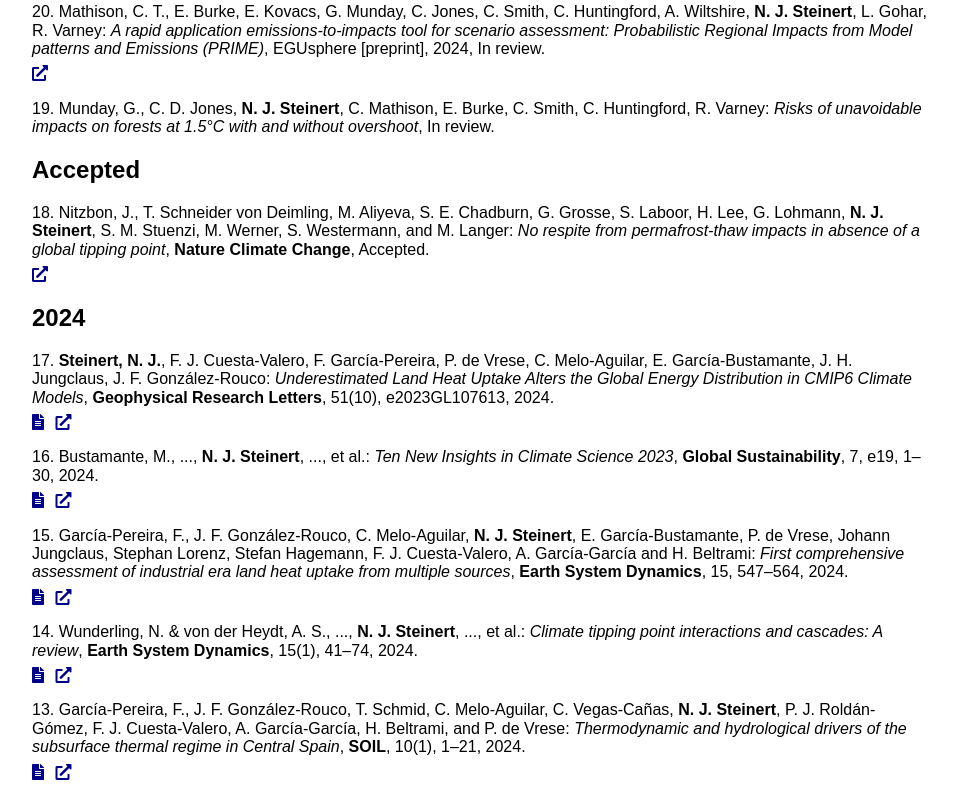
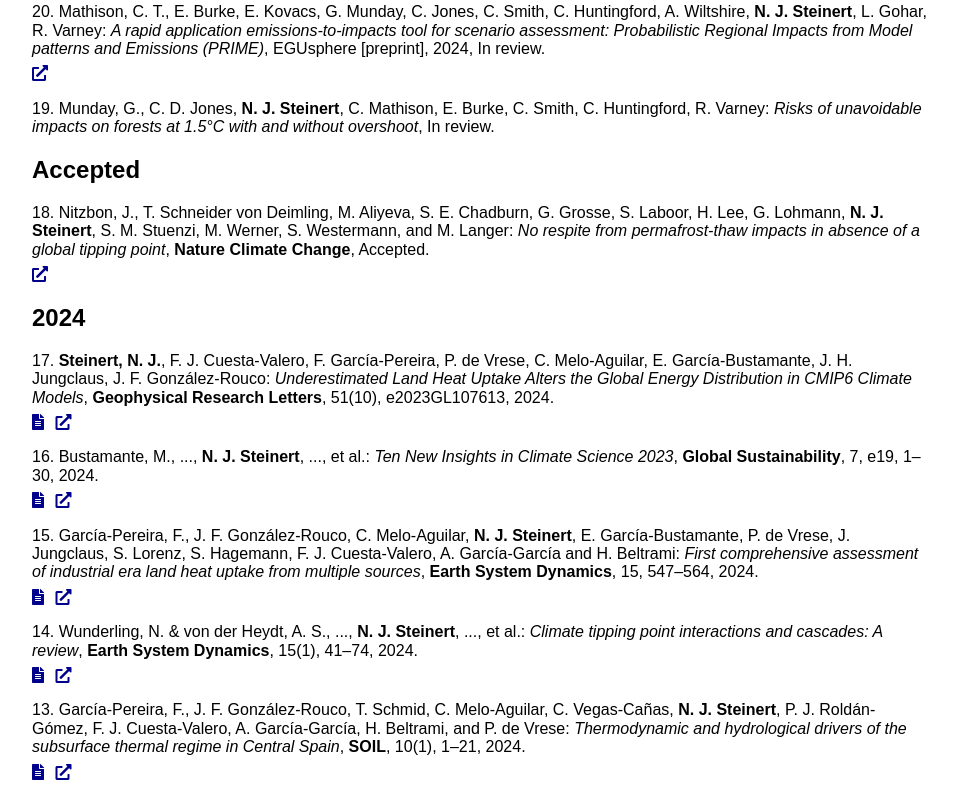
Before and after one commit to normansteinert/normansteinert.github.io, a plain HTML site: page publications.html in a window 1280 px wide. Shown: the part 371-1178 px from the top of the page, without its empty margins (160-1117 px from the left). Drawn offline with Linux system fonts and the light colour scheme; some icons are missing.

```diff
--- a/publications.html
+++ b/publications.html
@@ -81,7 +81,7 @@
         <a href="https://doi.org/10.1017/sus.2023.25" title="Article"><i class="fa fa-external-link-alt"></i></a>
         </p>
 
-        <p>15. Garc&iacute;a-Pereira, F., J. F. Gonz&aacute;lez-Rouco, C. Melo-Aguilar, <strong>N. J. Steinert</strong>, E. Garc&iacute;a-Bustamante, P. de Vrese,  Johann Jungclaus, Stephan Lorenz, Stefan Hagemann, F. J. Cuesta-Valero, A. Garc&iacute;a-Garc&iacute;a and H. Beltrami: <em>First comprehensive assessment of industrial era land heat uptake from multiple sources</em>, <strong>Earth System Dynamics</strong>, 15, 547–564, 2024.<br>
+        <p>15. Garc&iacute;a-Pereira, F., J. F. Gonz&aacute;lez-Rouco, C. Melo-Aguilar, <strong>N. J. Steinert</strong>, E. Garc&iacute;a-Bustamante, P. de Vrese,  J. Jungclaus, S. Lorenz, S. Hagemann, F. J. Cuesta-Valero, A. Garc&iacute;a-Garc&iacute;a and H. Beltrami: <em>First comprehensive assessment of industrial era land heat uptake from multiple sources</em>, <strong>Earth System Dynamics</strong>, 15, 547–564, 2024.<br>
         <a href="https://esd.copernicus.org/articles/15/547/2024/esd-15-547-2024.pdf" title="PDF"><i class="fa fa-file-alt"></i></a>
         <a href="https://doi.org/10.5194/esd-15-547-2024" title="Article"><i class="fa fa-external-link-alt"></i></a>
         </p>
```
